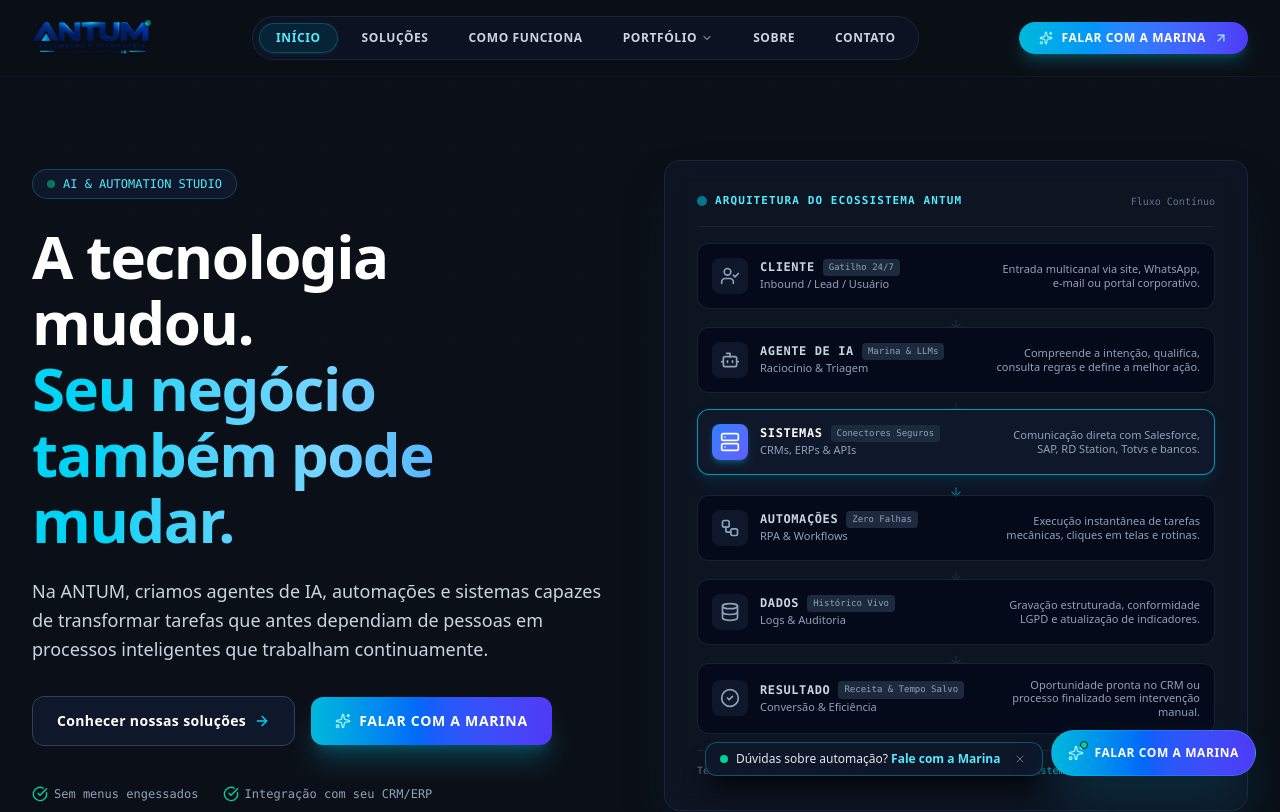
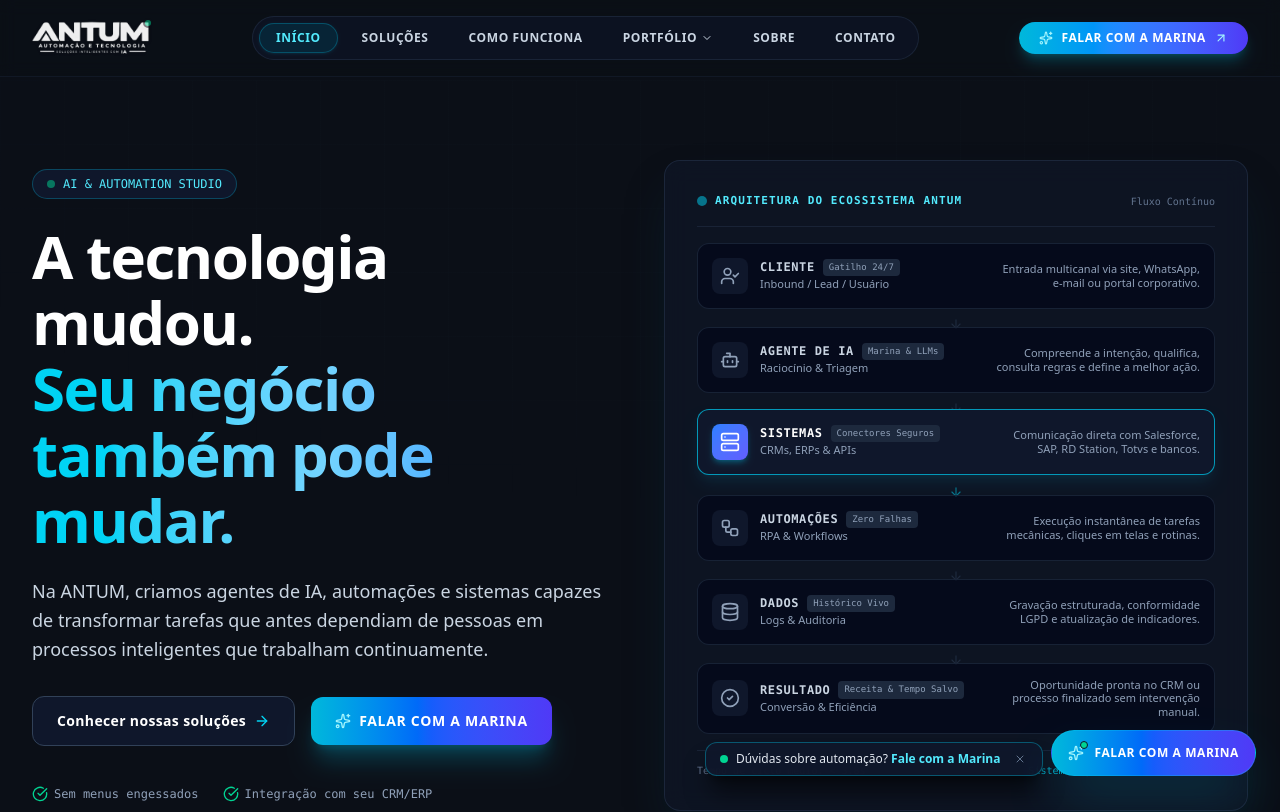
Before and after one commit to ceakolobi/antum-site, a React (Vite) app: page / in a window 1280 px wide. Shown: the top 812 px of the page. Built offline with nearby package versions, Linux system fonts and the light colour scheme.

Commit message:
revert: volta logo branca na navbar e rodape do site

```diff
--- a/src/components/Footer.tsx
+++ b/src/components/Footer.tsx
@@ -15,7 +15,7 @@ export const Footer: React.FC = () => {
           <div className="md:col-span-4 space-y-4">
             <Link to="/" className="inline-block">
               <img
-                src="/assets/antum-logo-colorida.png?v=3"
+                src="/assets/antum-logo-branca.png?v=3"
                 alt="ANTUM Automação"
                 className="h-12 w-auto opacity-90 hover:opacity-100 transition-opacity"
               />
--- a/src/components/Navbar.tsx
+++ b/src/components/Navbar.tsx
@@ -64,7 +64,7 @@ export const Navbar: React.FC = () => {
           className="group relative focus:outline-none"
         >
           <img
-            src="/assets/antum-logo-colorida.png?v=3"
+            src="/assets/antum-logo-branca.png?v=3"
             alt="ANTUM"
             className="h-9 w-auto opacity-95 group-hover:opacity-100 transition-opacity drop-shadow-sm"
           />
```
Also changed, not shown: public/assets/antum-logo-colorida.png (deleted).
